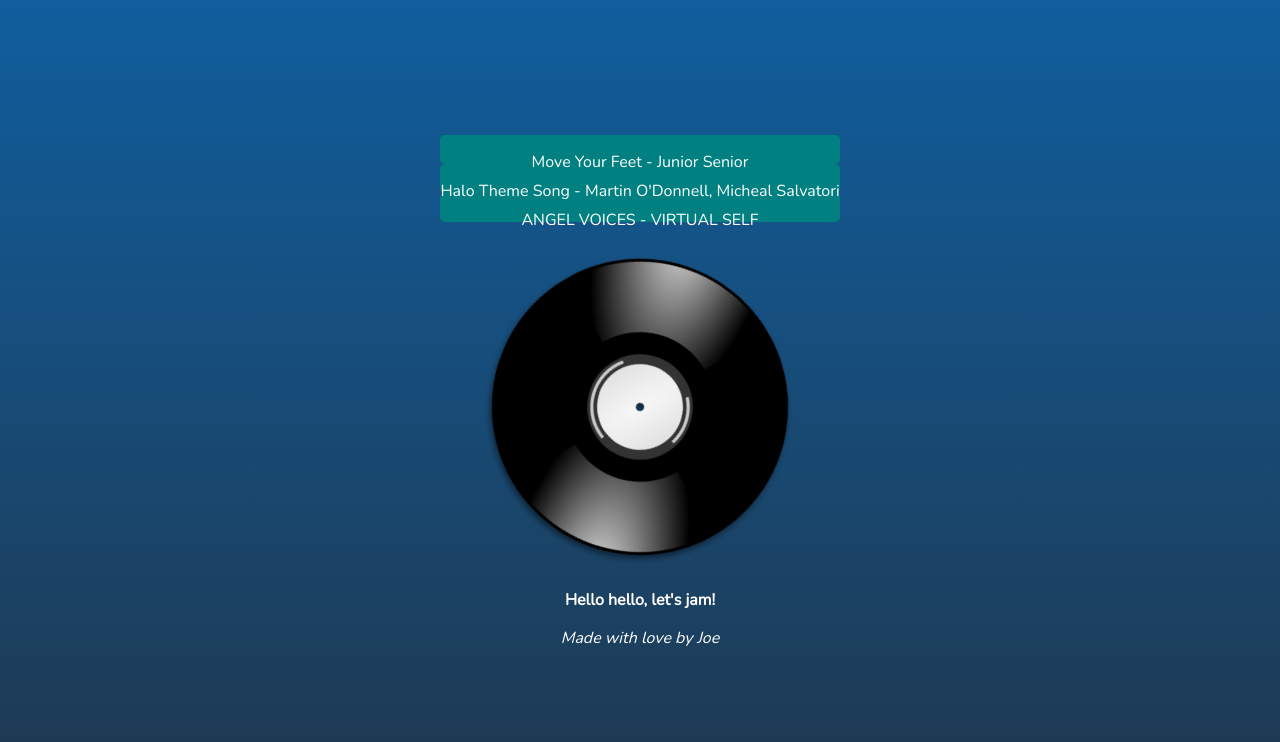
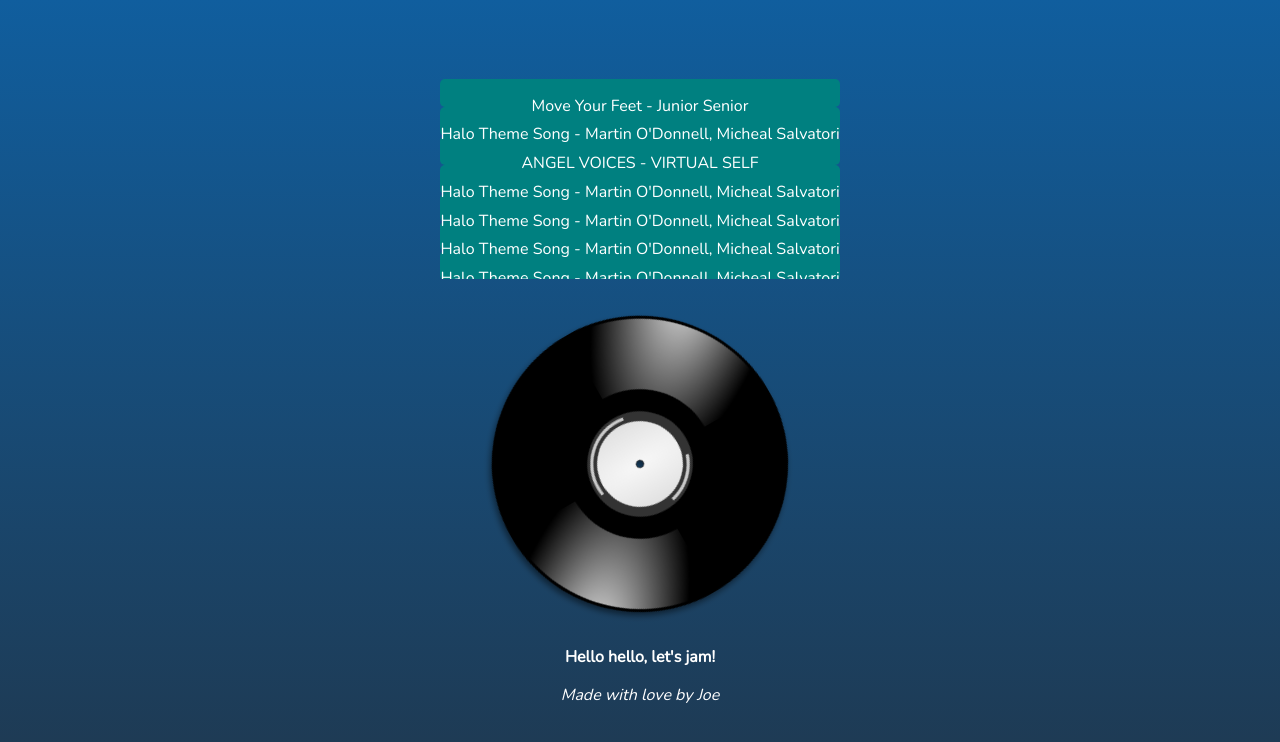
Before and after one commit to MrShoopa/react-to-the-music, a React (Create React App) app: page / in a window 1280 px wide. Shown: the top 742 px of the page. Built offline with nearby package versions, Linux system fonts and the light colour scheme.

Commit message:
Coding updates

```diff
--- a/src/App.css
+++ b/src/App.css
@@ -1,6 +1,10 @@
 body {
   background: -webkit-linear-gradient(top, rgba(16, 94, 158, 1) 0%, rgba(31, 56, 79, 1) 100%);
   transition: 1ms;
+}
+
+.App {
+  display: grid;
 }
 
 .App-header {
--- a/src/App.jsx
+++ b/src/App.jsx
@@ -5,7 +5,7 @@
 import SongList from './components/Menu/SongList.jsx';
 
 //  EDIT SONGS HERE
-import userList from './components/resources/songlist.json'
+import userList from './resources/songlist.json'
 
 class App extends Component {
   state = {
--- a/src/components/Menu/SongList.jsx
+++ b/src/components/Menu/SongList.jsx
@@ -8,7 +8,7 @@
 import './SongList.scss'
 
 class SongList extends React.Component {
-    constructor (props) {
+    constructor(props) {
         super(props)
         this.state = {
             tentative: props.tentative
@@ -20,9 +20,7 @@
     }
 
     render = () => {
-
-
-        return this.props.songs.map((song) => (
+        let itemsElement = this.props.songs.map((song) => (
             <div onClick={() => this.playSong(song)}
                 style={{
                     height: '.3in',
@@ -32,6 +30,11 @@
                 <Song key={song.id} song={song} />
             </div >
         ));
+
+
+        return (<div style={{ top: '0', height: '200px', overflow: 'auto' }}>
+            {itemsElement}
+        </div >);
     }
 }
 
--- a/src/components/Player/Player.jsx
+++ b/src/components/Player/Player.jsx
@@ -9,7 +9,7 @@
 
 // Player
 class Player extends React.Component {
-    constructor (props) {
+    constructor(props) {
         super(props);
         this.state = {
             playStatus: 'play',
@@ -17,7 +17,7 @@
         }
     };
 
-    componentWillMount() {
+    componentDidMount() {
         document.body.style.background = "-webkit-linear-gradient(top, rgba(36,36,36,1) 0%,rgba(42,42,42,1) 12%,rgba(48,48,48,1) 25%,rgba(33,33,33,1) 39%,rgba(21,21,21,1) 50%,rgba(0,0,0,1) 51%,rgba(8,8,8,1) 60%,rgba(20,20,20,1) 76%,rgba(13,13,13,1) 91%,rgba(9,9,9,1) 100%)";
     }
 
@@ -94,7 +94,6 @@
         console.log(`Navigating back to song list... `)
         clearInterval(this.timeStatus);
     }
-
 }
 Player.defaultProps = {
     song: {
--- a/src/components/Player/Player.scss
+++ b/src/components/Player/Player.scss
@@ -24,7 +24,7 @@
     display: flex;
     font-family: 'Nunito', sans-serif;
     color: white;
-    height: 100vh;
+    height: 200vh;
     justify-content: center;
     transition: 1ms;
 }
--- a/src/components/resources/songlist.json
+++ /dev/null
@@ -1,28 +0,0 @@
-[{
-    "id": 10,
-    "name": "Move Your Feet",
-    "artist": "Junior Senior",
-    "album": "D-D-Don't Don't Stop the Beat",
-    "year": 2002,
-    "artwork": "https://upload.wikimedia.org/wikipedia/en/7/75/D-D-Don%27t_Stop_the_Beat.jpg",
-    "duration": 192,
-    "source": "https://docs.google.com/uc?id=1ntIeHTP0-7oWlQ7_esFcYYqaUENkO5i7&export=download"
-}, {
-    "id": 11,
-    "name": "Halo Theme Song",
-    "artist": "Martin O'Donnell, Micheal Salvatori",
-    "album": "Halo Official Soundtrack",
-    "year": 2002,
-    "artwork": "https://images-na.ssl-images-amazon.com/images/I/51xuwVGGt8L.jpg",
-    "duration": 180,
-    "source": "https://docs.google.com/uc?id=1e04_RnyiyziVLYhBypKhLrI3r6LNcBLo&export=download"
-}, {
-    "id": 12,
-    "name": "ANGEL VOICES",
-    "artist": "VIRTUAL SELF",
-    "album": "",
-    "year": 2018,
-    "artwork": "https://m.media-amazon.com/images/I/71VJ6MxpN8L._SS500_.jpg",
-    "duration": 392,
-    "source": "https://docs.google.com/uc?id=1TD5rZhiKZzC7-uwDCaB9EABeZkGEFQkQ&export=download"
-}]
--- a/src/index.jsx
+++ b/src/index.jsx
@@ -14,7 +14,6 @@
 
 import React from 'react';
 import ReactDOM from 'react-dom';
-//import { HashRouter, Route, Link, Switch } from 'react-router-dom'
 
 import './index.css';
 import * as serviceWorker from './serviceWorker';
--- /dev/null
+++ b/src/resources/songlist.json
@@ -0,0 +1,172 @@
+[{
+    "id": 10,
+    "name": "Move Your Feet",
+    "artist": "Junior Senior",
+    "album": "D-D-Don't Don't Stop the Beat",
+    "year": 2002,
+    "artwork": "https://upload.wikimedia.org/wikipedia/en/7/75/D-D-Don%27t_Stop_the_Beat.jpg",
+    "duration": 192,
+    "source": "https://docs.google.com/uc?id=1ntIeHTP0-7oWlQ7_esFcYYqaUENkO5i7&export=download"
+}, {
+    "id": 11,
+    "name": "Halo Theme Song",
+    "artist": "Martin O'Donnell, Micheal Salvatori",
+    "album": "Halo Official Soundtrack",
+    "year": 2002,
+    "artwork": "https://images-na.ssl-images-amazon.com/images/I/51xuwVGGt8L.jpg",
+    "duration": 180,
+    "source": "https://docs.google.com/uc?id=1e04_RnyiyziVLYhBypKhLrI3r6LNcBLo&export=download"
+}, {
+    "id": 12,
+    "name": "ANGEL VOICES",
+    "artist": "VIRTUAL SELF",
+    "album": "",
+    "year": 2018,
+    "artwork": "https://m.media-amazon.com/images/I/71VJ6MxpN8L._SS500_.jpg",
+    "duration": 392,
+    "source": "https://docs.google.com/uc?id=1TD5rZhiKZzC7-uwDCaB9EABeZkGEFQkQ&export=download"
+}, {
+    "id": 11,
+    "name": "Halo Theme Song",
+    "artist": "Martin O'Donnell, Micheal Salvatori",
+    "album": "Halo Official Soundtrack",
+    "year": 2002,
+    "artwork": "https://images-na.ssl-images-amazon.com/images/I/51xuwVGGt8L.jpg",
+    "duration": 180,
+    "source": "https://docs.google.com/uc?id=1e04_RnyiyziVLYhBypKhLrI3r6LNcBLo&export=download"
+}, {
+    "id": 11,
+    "name": "Halo Theme Song",
+    "artist": "Martin O'Donnell, Micheal Salvatori",
+    "album": "Halo Official Soundtrack",
+    "year": 2002,
+    "artwork": "https://images-na.ssl-images-amazon.com/images/I/51xuwVGGt8L.jpg",
+    "duration": 180,
+    "source": "https://docs.google.com/uc?id=1e04_RnyiyziVLYhBypKhLrI3r6LNcBLo&export=download"
+}, {
+    "id": 11,
+    "name": "Halo Theme Song",
+    "artist": "Martin O'Donnell, Micheal Salvatori",
+    "album": "Halo Official Soundtrack",
+    "year": 2002,
+    "artwork": "https://images-na.ssl-images-amazon.com/images/I/51xuwVGGt8L.jpg",
+    "duration": 180,
+    "source": "https://docs.google.com/uc?id=1e04_RnyiyziVLYhBypKhLrI3r6LNcBLo&export=download"
+}, {
+    "id": 11,
+    "name": "Halo Theme Song",
+    "artist": "Martin O'Donnell, Micheal Salvatori",
+    "album": "Halo Official Soundtrack",
+    "year": 2002,
+    "artwork": "https://images-na.ssl-images-amazon.com/images/I/51xuwVGGt8L.jpg",
+    "duration": 180,
+    "source": "https://docs.google.com/uc?id=1e04_RnyiyziVLYhBypKhLrI3r6LNcBLo&export=download"
+}, {
+    "id": 11,
+    "name": "Halo Theme Song",
+    "artist": "Martin O'Donnell, Micheal Salvatori",
+    "album": "Halo Official Soundtrack",
+    "year": 2002,
+    "artwork": "https://images-na.ssl-images-amazon.com/images/I/51xuwVGGt8L.jpg",
+    "duration": 180,
+    "source": "https://docs.google.com/uc?id=1e04_RnyiyziVLYhBypKhLrI3r6LNcBLo&export=download"
+}, {
+    "id": 11,
+    "name": "Halo Theme Song",
+    "artist": "Martin O'Donnell, Micheal Salvatori",
+    "album": "Halo Official Soundtrack",
+    "year": 2002,
+    "artwork": "https://images-na.ssl-images-amazon.com/images/I/51xuwVGGt8L.jpg",
+    "duration": 180,
+    "source": "https://docs.google.com/uc?id=1e04_RnyiyziVLYhBypKhLrI3r6LNcBLo&export=download"
+}, {
+    "id": 11,
+    "name": "Halo Theme Song",
+    "artist": "Martin O'Donnell, Micheal Salvatori",
+    "album": "Halo Official Soundtrack",
+    "year": 2002,
+    "artwork": "https://images-na.ssl-images-amazon.com/images/I/51xuwVGGt8L.jpg",
+    "duration": 180,
+    "source": "https://docs.google.com/uc?id=1e04_RnyiyziVLYhBypKhLrI3r6LNcBLo&export=download"
+}, {
+    "id": 11,
+    "name": "Halo Theme Song",
+    "artist": "Martin O'Donnell, Micheal Salvatori",
+    "album": "Halo Official Soundtrack",
+    "year": 2002,
+    "artwork": "https://images-na.ssl-images-amazon.com/images/I/51xuwVGGt8L.jpg",
+    "duration": 180,
+    "source": "https://docs.google.com/uc?id=1e04_RnyiyziVLYhBypKhLrI3r6LNcBLo&export=download"
+}, {
+    "id": 11,
+    "name": "Halo Theme Song",
+    "artist": "Martin O'Donnell, Micheal Salvatori",
+    "album": "Halo Official Soundtrack",
+    "year": 2002,
+    "artwork": "https://images-na.ssl-images-amazon.com/images/I/51xuwVGGt8L.jpg",
+    "duration": 180,
+    "source": "https://docs.google.com/uc?id=1e04_RnyiyziVLYhBypKhLrI3r6LNcBLo&export=download"
+}, {
+    "id": 11,
+    "name": "Halo Theme Song",
+    "artist": "Martin O'Donnell, Micheal Salvatori",
+    "album": "Halo Official Soundtrack",
+    "year": 2002,
+    "artwork": "https://images-na.ssl-images-amazon.com/images/I/51xuwVGGt8L.jpg",
+    "duration": 180,
+    "source": "https://docs.google.com/uc?id=1e04_RnyiyziVLYhBypKhLrI3r6LNcBLo&export=download"
+}, {
+    "id": 11,
+    "name": "Halo Theme Song",
+    "artist": "Martin O'Donnell, Micheal Salvatori",
+    "album": "Halo Official Soundtrack",
+    "year": 2002,
+    "artwork": "https://images-na.ssl-images-amazon.com/images/I/51xuwVGGt8L.jpg",
+    "duration": 180,
+    "source": "https://docs.google.com/uc?id=1e04_RnyiyziVLYhBypKhLrI3r6LNcBLo&export=download"
+}, {
+    "id": 11,
+    "name": "Halo Theme Song",
+    "artist": "Martin O'Donnell, Micheal Salvatori",
+    "album": "Halo Official Soundtrack",
+    "year": 2002,
+    "artwork": "https://images-na.ssl-images-amazon.com/images/I/51xuwVGGt8L.jpg",
+    "duration": 180,
+    "source": "https://docs.google.com/uc?id=1e04_RnyiyziVLYhBypKhLrI3r6LNcBLo&export=download"
+}, {
+    "id": 11,
+    "name": "Halo Theme Song",
+    "artist": "Martin O'Donnell, Micheal Salvatori",
+    "album": "Halo Official Soundtrack",
+    "year": 2002,
+    "artwork": "https://images-na.ssl-images-amazon.com/images/I/51xuwVGGt8L.jpg",
+    "duration": 180,
+    "source": "https://docs.google.com/uc?id=1e04_RnyiyziVLYhBypKhLrI3r6LNcBLo&export=download"
+}, {
+    "id": 11,
+    "name": "Halo Theme Song",
+    "artist": "Martin O'Donnell, Micheal Salvatori",
+    "album": "Halo Official Soundtrack",
+    "year": 2002,
+    "artwork": "https://images-na.ssl-images-amazon.com/images/I/51xuwVGGt8L.jpg",
+    "duration": 180,
+    "source": "https://docs.google.com/uc?id=1e04_RnyiyziVLYhBypKhLrI3r6LNcBLo&export=download"
+}, {
+    "id": 11,
+    "name": "Halo Theme Song",
+    "artist": "Martin O'Donnell, Micheal Salvatori",
+    "album": "Halo Official Soundtrack",
+    "year": 2002,
+    "artwork": "https://images-na.ssl-images-amazon.com/images/I/51xuwVGGt8L.jpg",
+    "duration": 180,
+    "source": "https://docs.google.com/uc?id=1e04_RnyiyziVLYhBypKhLrI3r6LNcBLo&export=download"
+}, {
+    "id": 11,
+    "name": "Halo Theme Song",
+    "artist": "Martin O'Donnell, Micheal Salvatori",
+    "album": "Halo Official Soundtrack",
+    "year": 2002,
+    "artwork": "https://images-na.ssl-images-amazon.com/images/I/51xuwVGGt8L.jpg",
+    "duration": 180,
+    "source": "https://docs.google.com/uc?id=1e04_RnyiyziVLYhBypKhLrI3r6LNcBLo&export=download"
+}]
```
